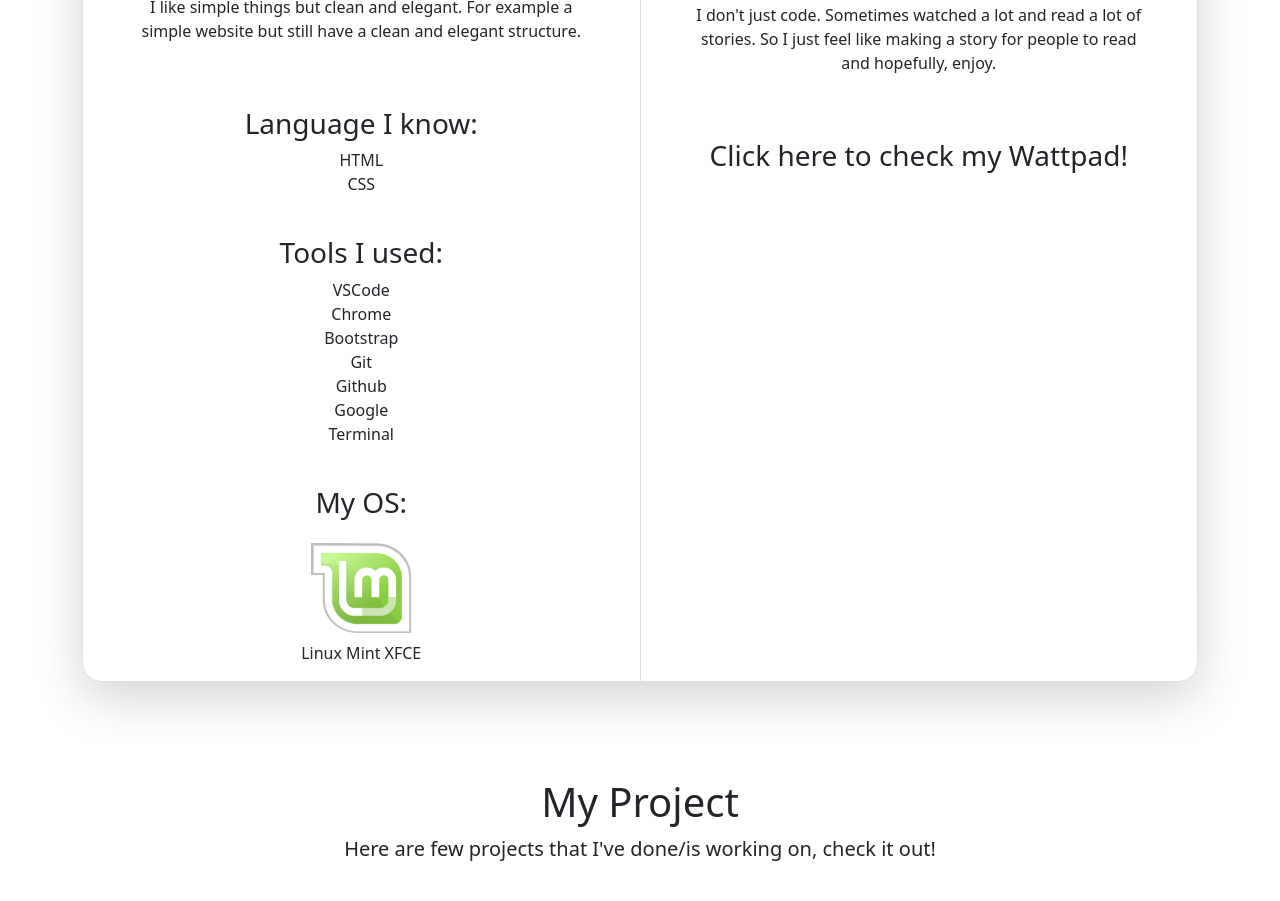
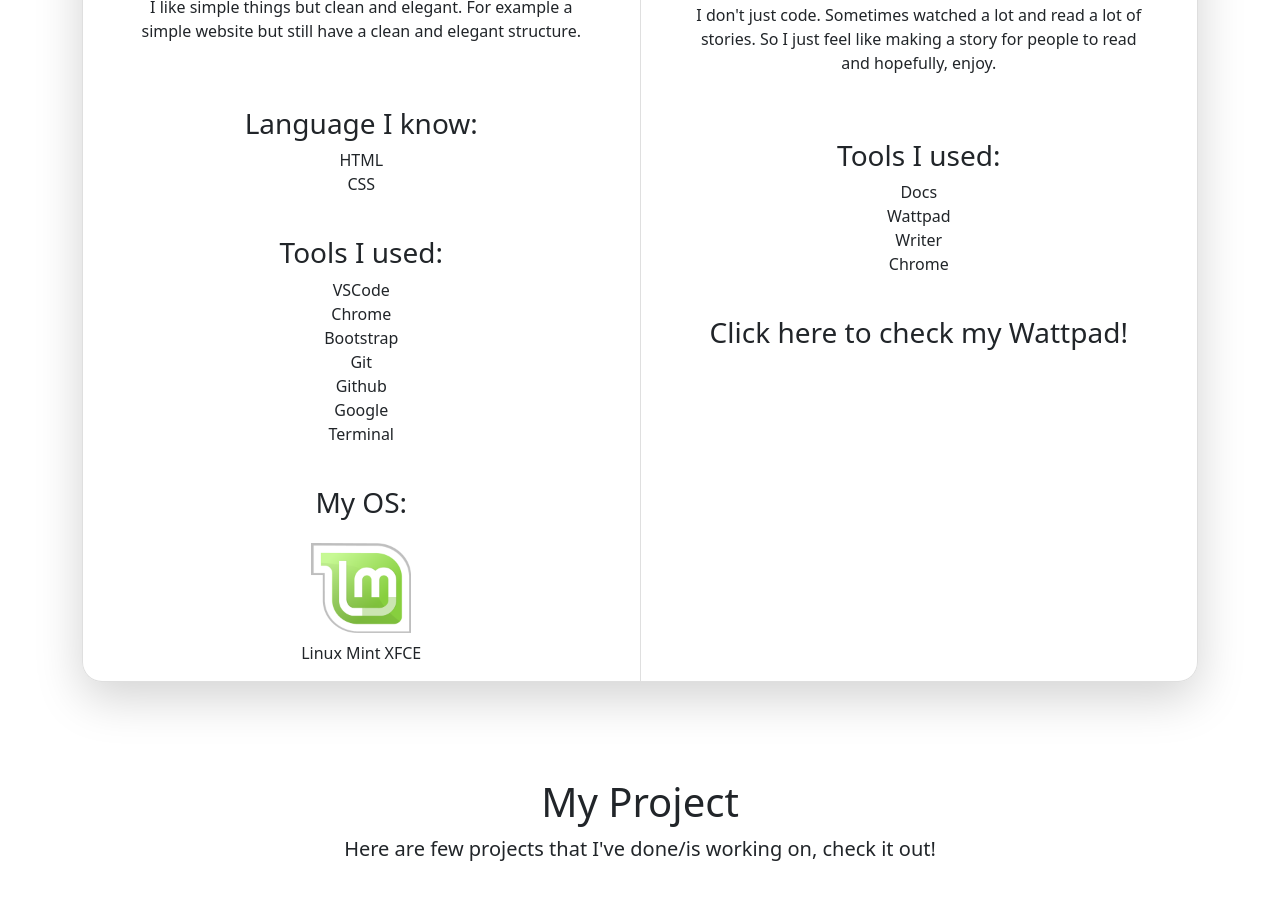
Before and after one commit to PastGH/harryrc.github.io, a plain HTML site: page index.html in a window 1280 px wide. Shown: the part 1438-2339 px from the top of the page. Drawn offline with nearby package versions, Linux system fonts and the light colour scheme.

Commit message:
skill update

```diff
--- a/index.html
+++ b/index.html
@@ -152,7 +152,17 @@
               stories. So I just feel like making a story for people to read and
               hopefully, enjoy.
             </p>
-            <a href="#!" class="text-decoration-none">
+            <h3>Tools I used:</h3>
+            <ul class="list-unstyled pb-4">
+              <li>Docs</li>
+              <li>Wattpad</li>
+              <li>Writer</li>
+              <li>Chrome</li>
+            </ul>
+            <a
+              href="https://www.wattpad.com/user/PastWP"
+              class="text-decoration-none"
+            >
               <h3 class="pb-3 text-dark">Click here to check my Wattpad!</h3>
             </a>
           </div>
```
